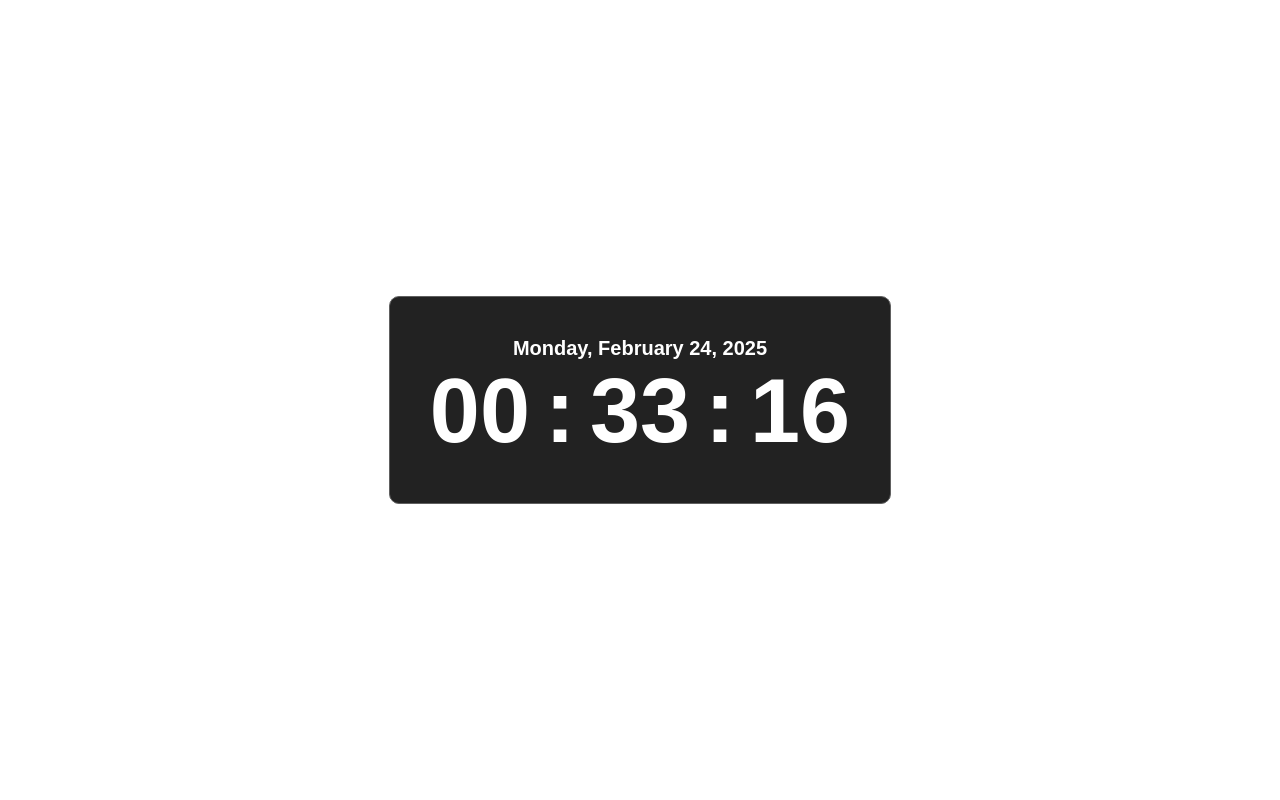
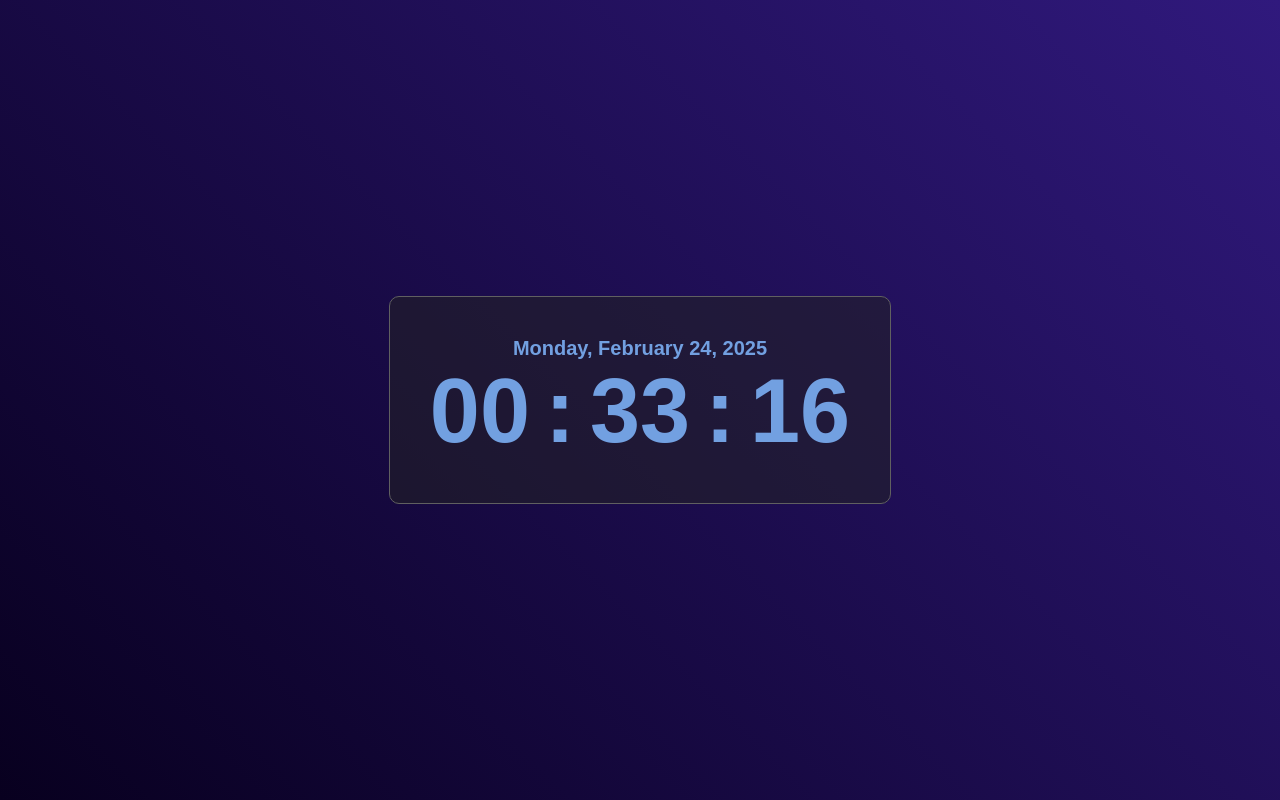
Before and after one commit to joeparadiso/Digital_Clock, a plain HTML site: page index.html in a window 1280 px wide. Drawn offline with Linux system fonts and the light colour scheme.

Commit message:
Update styles.css
Updated the background colors and the clock text colors

```diff
--- a/styles.css
+++ b/styles.css
@@ -2,26 +2,29 @@
     margin: 0;
     padding: 0;
 }
+
 body{
 height: 100vh;
 display: flex;
 align-items: center;
 justify-content: center;
 font:bold 12px Arial, Helvetica, sans-serif;
-    /* background-color: black; */
+background: linear-gradient(45deg, #08001f, #30197d);
+}
 
-}
 .clock{
 border: 1px solid #606060;
-    color: white;
+color: rgb(114, 160, 225);
 padding: 40px;
 border-radius: 10px;
-    background-color: #222222;
+background-color: #22222288;
 }
+
 #Date{
 font-size: 20px !important;
 text-align: center;
 }
+
 .clock ul{
 list-style: none;
 display: flex;
```
Lines whose indentation alone changed are shown as unchanged.
